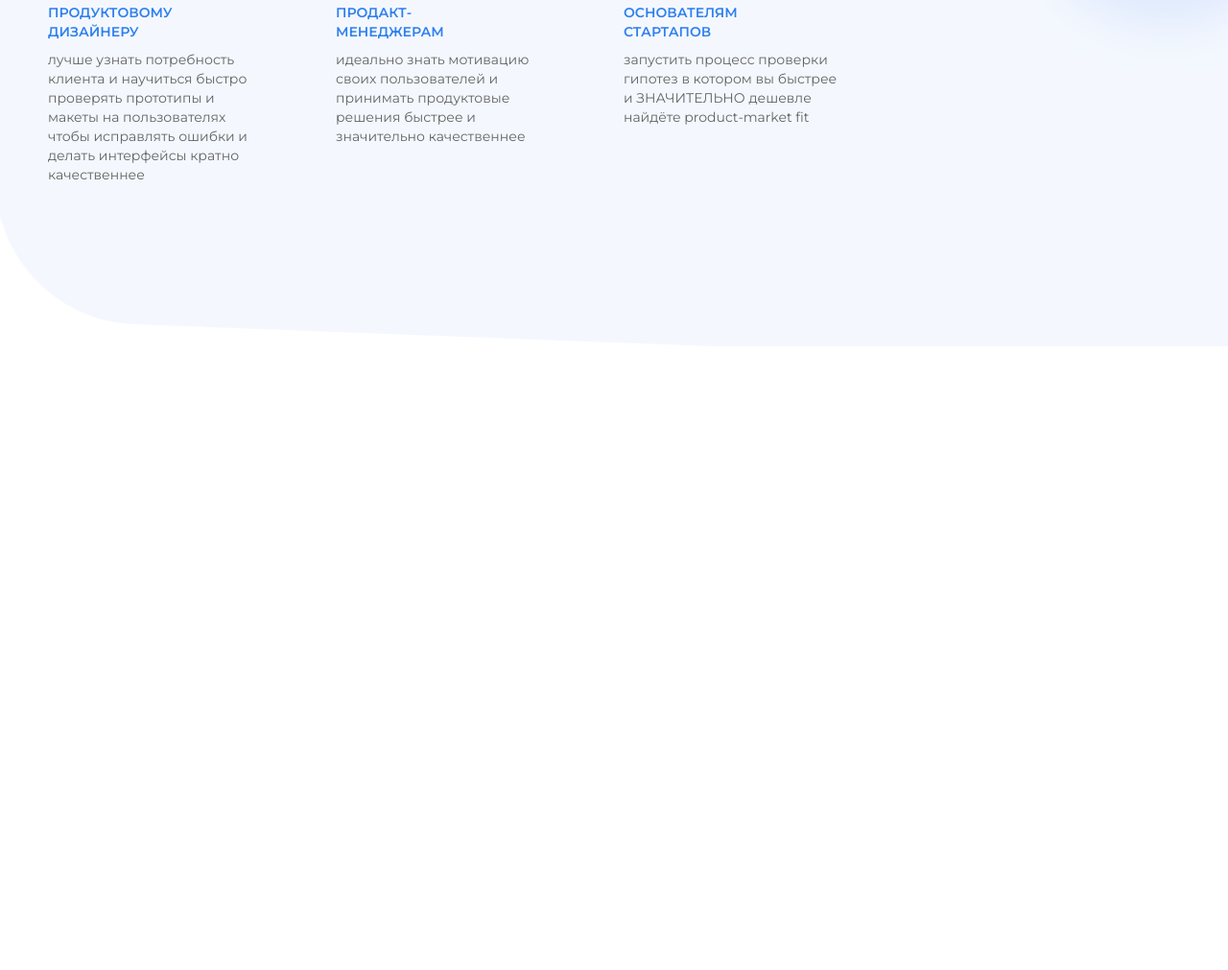
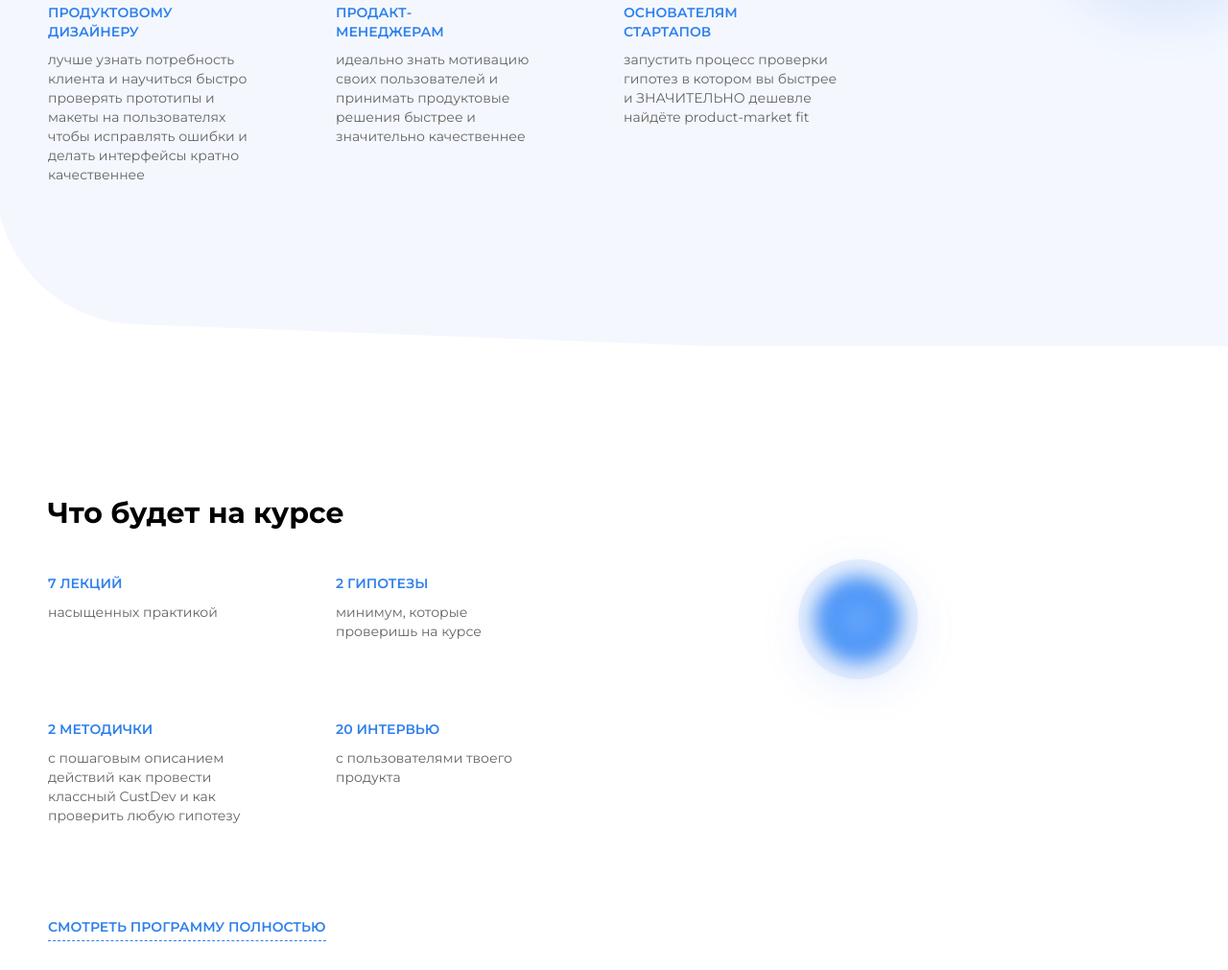
Before and after one commit to dmitryermolenko/CustDev, a plain HTML site: page index.html in a window 1280 px wide. Shown: the part 1064-2075 px from the top of the page at 96% size. Before the commit the page ends 1425 px from the top, so only its background shows below. Drawn offline with Linux system fonts and the light colour scheme.

Commit message:
markup and style program block

```diff
--- a/css/styles.css
+++ b/css/styles.css
@@ -249,9 +249,8 @@ body {
 
 .audience-list {
   display: flex;
+  flex-wrap: wrap;
   margin: 97px 0 0;
-  padding: 0;
-  list-style: none;
 }
 
 .audience-item {
@@ -271,3 +270,70 @@ body {
 .audience-item-description {
   margin: 9px 0 0;
 }
+
+.program {
+  position: relative;
+  padding: 155px 0 135px;
+  font-size: 14px;
+  line-height: 20px;
+}
+
+.program::before {
+  position: absolute;
+  content: "";
+  top: 222px;
+  left: 782px;
+  width: 125px;
+  height: 125px;
+  background-image: radial-gradient(68.31% 68.31% at 50% 50%, #6aaaff 0%, #2f80ed 100%),
+  linear-gradient(0deg, #ffffff, #ffffff);
+  border-radius: 50%;
+  box-shadow: 0 10px 50px 0 rgba(119, 157, 255, 0.3);
+  opacity: 0.1;
+}
+
+.program::after {
+  position: absolute;
+  content: "";
+  top: 240px;
+  left: 800px;
+  width: 89px;
+  height: 89px;
+  background-image: radial-gradient(68.31% 68.31% at 50% 50%, #6aaaff 0%, #2f80ed 100%),
+  linear-gradient(0deg, #ffffff, #ffffff);
+  border-radius: 50%;
+  box-shadow: 0 10px 50px 0 rgba(119, 157, 255, 0.3);
+  filter: blur(10px);
+}
+
+.program-list {
+  display: flex;
+  flex-wrap: wrap;
+  justify-content: space-between;
+  width: 520px;
+  margin-top: 45px;
+}
+
+.program-item {
+  width: 220px;
+  margin: 0 0 82px 0;
+}
+
+.program-item-topic {
+  font-weight: 600;
+  text-transform: uppercase;
+  color: #2f80ed;
+}
+
+.program-item-description {
+  margin: 10px 0 0;
+}
+
+.program-link {
+  font-weight: 600;
+  text-transform: uppercase;
+  text-decoration: none;
+  color: #2f80ed;
+  border-bottom: 1px dashed #2f80ed;
+  padding-bottom: 5px;
+}
--- a/index.html
+++ b/index.html
@@ -91,6 +91,28 @@
 		  </dl>
 		</div>
 	  </section>
+	  <section class="program container">
+		<h2 class="section-title">Что будет на курсе</h2>
+		<dl class="program-list">
+		  <div class="program-item">
+			<dt class="program-item-topic">7 лекций</dt>
+			<dd class="program-item-description">насыщенных практикой</dd>
+		  </div>
+		  <div class="program-item">
+			<dt class="program-item-topic">2 гипотезы</dt>
+			<dd class="program-item-description">минимум, которые проверишь на курсе</dd>
+		  </div>
+		  <div class="program-item">
+			<dt class="program-item-topic">2 методички</dt>
+			<dd class="program-item-description">с пошаговым описанием действий как провести классный CustDev и как проверить любую гипотезу</dd>
+		  </div>
+		  <div class="program-item">
+			<dt class="program-item-topic">20 интервью</dt>
+			<dd class="program-item-description">с пользователями твоего продукта</dd>
+		  </div>
+		</dl>
+		<a class="program-link" href="#">Смотреть программу полностью</a>
+	  </section>
 	</main>
   </body>
 </html>
```
